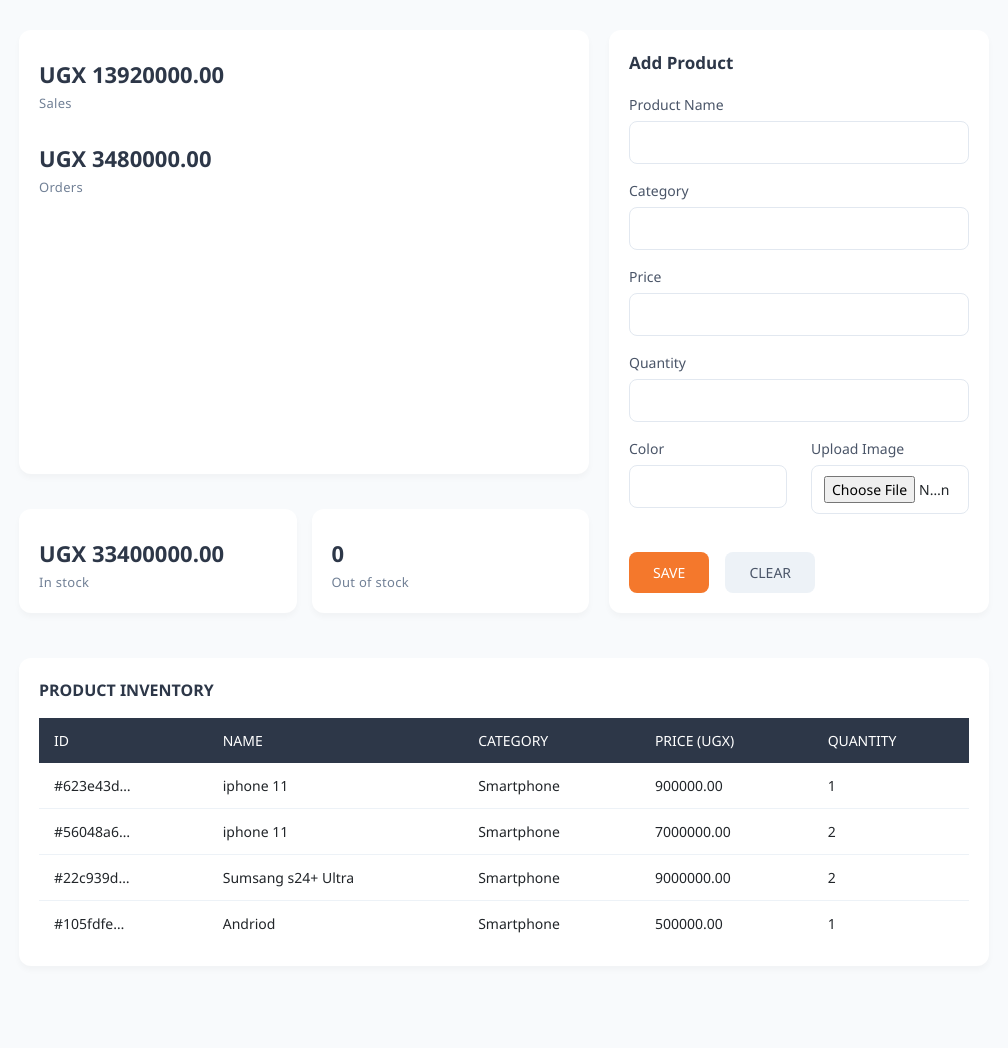
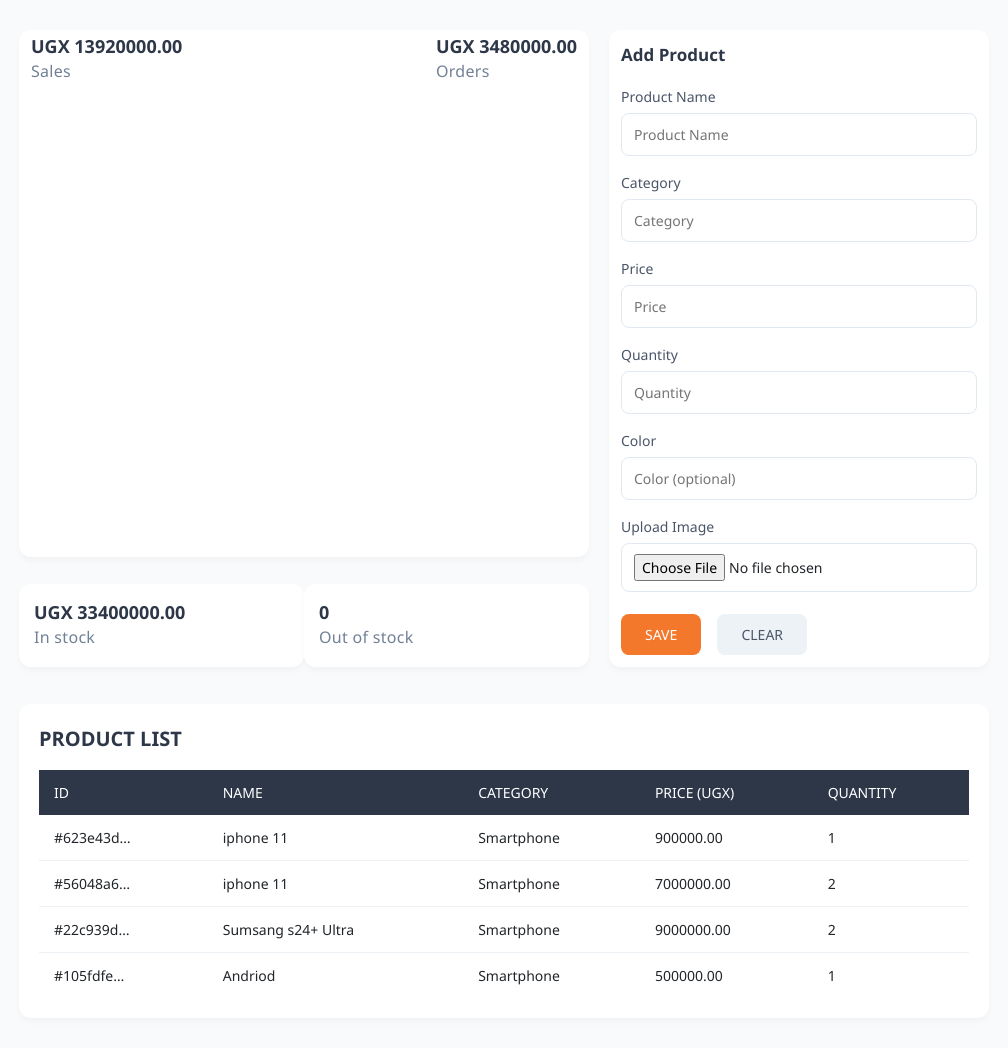
Before and after one commit to tech-refactory/CSE-25-02-ST-ASSESSMENT, a Django app: page / in a window 1280 px wide. Shown: the whole page, without its empty margins (136-1144 px from the left). Before the commit the page ends 933 px from the top, so only its background shows below. Run offline with Django 5.2, Linux system fonts and the light colour scheme; data comes from the database, SQL or seed files in the repository; both versions use the stored data as it was after the commit.

Commit message:
changes in css and html

```diff
--- a/natasha_justine/asses/asses/urls.py
+++ b/natasha_justine/asses/asses/urls.py
@@ -16,8 +16,11 @@ Including another URLconf
 """
 from django.contrib import admin
 from django.urls import path
+from django.conf import settings
+from django.conf.urls.static import static
 from home import views
 
+# URL Configuration
 urlpatterns = [
     path('', views.indexpage, name='indexpage'),
 ]
--- a/natasha_justine/asses/home/forms.py
+++ b/natasha_justine/asses/home/forms.py
@@ -5,41 +5,133 @@ from .models import Product
 
 class ProductForm(forms.ModelForm):
     """Product Form: Handles input validation and styling for the product creation form"""
-    name = forms.CharField(label='Product Name', widget=forms.TextInput(attrs={'placeholder': 'Product Name'}))
-    category = forms.CharField(label='Category', widget=forms.TextInput(attrs={'placeholder': 'Category'}))
-    price = forms.DecimalField(label='Price ', widget=forms.NumberInput(attrs={'placeholder': 'Price '}))
-    quantity = forms.IntegerField(label='Quantity', widget=forms.NumberInput(attrs={'placeholder': 'Quantity'}))
-    color = forms.CharField(label='Color', required=False, widget=forms.TextInput(attrs={'placeholder': 'Color'}))
-    image = forms.ImageField(label='Upload Image', required=False, widget=forms.FileInput(attrs={'placeholder': 'Upload Image'}))
+    name = forms.CharField(
+        label='Product Name',
+        min_length=3,
+        max_length=255,
+        widget=forms.TextInput(attrs={
+            'class': 'form-input',
+            'placeholder': 'Product Name',
+        })
+    )
+    category = forms.CharField(
+        label='Category',
+        min_length=2,
+        max_length=255,
+        widget=forms.TextInput(attrs={
+            'class': 'form-input',
+            'placeholder': 'Category',
+        })
+    )
+    price = forms.DecimalField(
+        label='Price',
+        min_value=0.01,
+        max_value=1000000000,
+        decimal_places=2,
+        widget=forms.NumberInput(attrs={
+            'class': 'form-input',
+            'placeholder': 'Price',
+            'step': '0.01',
+        })
+    )
+    quantity = forms.IntegerField(
+        label='Quantity',
+        min_value=0,
+        max_value=1000000,
+        widget=forms.NumberInput(attrs={
+            'class': 'form-input',
+            'placeholder': 'Quantity',
+        })
+    )
+    color = forms.CharField(
+        label='Color',
+        required=False,
+        min_length=2,
+        max_length=100,
+        widget=forms.TextInput(attrs={
+            'class': 'form-input',
+            'placeholder': 'Color (optional)',
+        })
+    )
+    image = forms.ImageField(
+        label='Upload Image',
+        required=True,
+        widget=forms.FileInput(attrs={
+            'class': 'form-input',
+            'accept': 'image/*',
+        })
+    )
 
     class Meta:
         model = Product
         fields = ['name', 'category', 'price', 'quantity', 'color', 'image']
-        # You can customize widgets, labels, etc., here if needed
 
     def clean_name(self):
         name = self.cleaned_data['name']
-        if len(name) < 3:
-            raise forms.ValidationError("Product name must be at least 3 characters long.")
+        name = name.strip()
+        if not name[0].isalpha():
+            raise forms.ValidationError("Product name must start with a letter.")
+        if not all(c.isalnum() or c.isspace() or c in '-_' for c in name):
+            raise forms.ValidationError("Product name can only contain letters, numbers, spaces, hyphens, and underscores.")
         return name
+
+    def clean_category(self):
+        category = self.cleaned_data['category']
+        category = category.strip()
+        if not category[0].isalpha():
+            raise forms.ValidationError("Category must start with a letter.")
+        if not all(c.isalnum() or c.isspace() for c in category):
+            raise forms.ValidationError("Category can only contain letters, numbers, and spaces.")
+        return category
 
     def clean_price(self):
         price = self.cleaned_data['price']
         if price <= 0:
-            raise forms.ValidationError("Price must be a positive value.")
-        return price
+            raise forms.ValidationError("Price must be greater than zero.")
+        if price > 1000000000:
+            raise forms.ValidationError("Price cannot exceed 1 billion.")
+        return round(price, 2)  # Ensure 2 decimal places
 
     def clean_quantity(self):
         quantity = self.cleaned_data['quantity']
         if quantity < 0:
             raise forms.ValidationError("Quantity cannot be negative.")
+        if quantity > 1000000:
+            raise forms.ValidationError("Quantity cannot exceed 1 million units.")
         return quantity
+
+    def clean_color(self):
+        color = self.cleaned_data.get('color')
+        if color:
+            color = color.strip()
+            if not color[0].isalpha():
+                raise forms.ValidationError("Color must start with a letter.")
+            if not all(c.isalpha() or c.isspace() for c in color):
+                raise forms.ValidationError("Color can only contain letters and spaces.")
+            # Convert to title case (e.g., "dark blue" -> "Dark Blue")
+            color = color.title()
+        return color
+
+    def clean_image(self):
+        image = self.cleaned_data.get('image')
+        if not image:
+            raise forms.ValidationError("An image is required for the product.")
+        if image.size > 5 * 1024 * 1024:  # 5MB limit
+            raise forms.ValidationError("Image file is too large. Maximum size is 5MB.")
+        if not image.content_type.startswith('image/'):
+            raise forms.ValidationError("Uploaded file must be an image.")
+        allowed_types = ['image/jpeg', 'image/png', 'image/gif']
+        if image.content_type not in allowed_types:
+            raise forms.ValidationError("Only JPEG, PNG, and GIF images are allowed.")
+        return image
 
     def clean(self):
         cleaned_data = super().clean()
         quantity = cleaned_data.get('quantity')
-        price = cleaned_data.get('price')
+        price = cleaned_data.get('price')        # Cross-field validations
+        if quantity is not None and price is not None:
+            # For large quantities, ensure minimum price
+            if quantity > 100 and price < 1000:
+                raise forms.ValidationError("For large quantities (>100), the price should be at least 1000.")
 
-        if quantity is not None and price is not None and quantity > 100 and price < 1000:
-            raise forms.ValidationError("For large quantities, the price should be at least 1000.")
         return cleaned_data
--- a/natasha_justine/asses/home/models.py
+++ b/natasha_justine/asses/home/models.py
@@ -5,6 +5,7 @@ import uuid
 class Product(models.Model):
     # Unique identifier for each product
     id = models.UUIDField(primary_key=True, default=uuid.uuid4, editable=False)
+    created_at = models.DateTimeField(auto_now_add=True)
 
     # Basic product details
     name = models.CharField(max_length=255)
@@ -12,8 +13,6 @@ class Product(models.Model):
     price = models.DecimalField(max_digits=10, decimal_places=2)
     quantity = models.PositiveIntegerField()
     color = models.CharField(max_length=100)
-
-    # Product image (optional)
     image = models.ImageField(upload_to='product_images/', blank=True, null=True)
 
     def str(self):
--- a/natasha_justine/asses/home/templates/index.html
+++ b/natasha_justine/asses/home/templates/index.html
@@ -1,10 +1,10 @@
 <!DOCTYPE html>
-<!-- Vendor Dashboard Template -->
-<!-- Features:
-     - Real-time statistics display
-     - Product management form
-     - Dynamic product inventory table
-     - Responsive design for all screen sizes -->
+<!-- Vendor Dashboard Template
+Features:
+- Server-side validation using Django Forms
+- Form error handling and display
+- Flash messages for operation status
+- Responsive design for all devices -->
 <html lang="en">
 <head>
     <meta charset="UTF-8">
@@ -22,26 +22,34 @@
             max-width: 1000px;
             margin: 0 auto;
             padding: 0 15px;
-        }
-        .card {
+        }        .card {
             background: white;
             border-radius: 12px;
-            padding: 20px;
+            padding: 12px;
             box-shadow: 0 4px 6px rgba(0,0,0,0.03);
             border: none;
-            margin-bottom: 20px;
-        }        /* Stats Card Styles */
-        .stats-value {
-            font-size: 22px;
+            margin-bottom: 12px;
+        }
+        .main-stats.card {
+            padding: 6px 12px;
+        }
+        .small-stats .card {
+            padding: 18px 15px;
+            min-height: 10px;
+        }
+        /* Stats Card Styles */.stats-value {
+            font-size: 18px;
             font-weight: 700;
-            margin: 8px 0 3px 0;
+            margin: 0;
             color: #2d3748;
+            line-height: 1.2;
         }
         .stats-label {
             color: #718096;
-            font-size: 13px;
+            font-size: 16px;
             letter-spacing: 0.3px;
-        }        /* Form Styles */
+            margin-top: 1px;
+        }/* Form Styles */
         .form-title {
             font-size: 17px;
             font-weight: 600;
@@ -132,7 +140,7 @@
             border-bottom: none;
         }
         .section-title {
-            font-size: 16px;
+            font-size: 20px;
             font-weight: 600;
             margin: 0 0 16px 0;
             color: #2d3748;
@@ -144,7 +152,7 @@
         }
         .main-stats {
             grid-column: span 2;
-        }
+        }        /* Responsive Layout */
         @media (min-width: 768px) {
             .top-section {
                 display: grid;
@@ -154,7 +162,6 @@
             .stats-grid {
                 display: flex;
                 flex-direction: column;
-                gap: 15px;
             }
             .main-stats {
                 flex: 2;
@@ -162,24 +169,34 @@
             .small-stats {
                 display: grid;
                 grid-template-columns: 1fr 1fr;
-                gap: 15px;
             }
         }
     </style>
 </head>
 <body>    <!-- Main Dashboard Container -->
     <div class="dashboard-container">
+        {% if messages %}
+            {% for message in messages %}
+                <div class="alert {% if message.tags == 'success' %}alert-success{% else %}alert-danger{% endif %} alert-dismissible fade show mb-4" role="alert">
+                    {{ message }}
+                    <button type="button" class="btn-close" data-bs-dismiss="alert" aria-label="Close"></button>
+                </div>
+            {% endfor %}
+        {% endif %}
         <!-- Top Section: Stats Cards and Product Form -->
         <div class="top-section">
             <!-- Left Column: Dashboard Statistics -->
             <div class="stats-grid">
-                <!-- Main Stats Card: Sales and Orders -->
-                <div class="card main-stats">
-                    <div class="stats-value">UGX {{ total_sales|floatformat:2 }}</div>
-                    <div class="stats-label">Sales</div>
-                    <div style="margin-top: 20px;">
-                        <div class="stats-value">UGX {{ total_orders|floatformat:2 }}</div>
-                        <div class="stats-label">Orders</div>
+                <!-- Main Stats Card: Sales and Orders -->                <div class="card main-stats">
+                    <div style="display: flex; justify-content: space-between;">
+                        <div>
+                            <div class="stats-value">UGX {{ total_sales|floatformat:2 }}</div>
+                            <div class="stats-label">Sales</div>
+                        </div>
+                        <div>
+                            <div class="stats-value">UGX {{ total_orders|floatformat:2 }}</div>
+                            <div class="stats-label">Orders</div>
+                        </div>
                     </div>
                 </div>
                 <div class="small-stats">
@@ -196,39 +213,24 @@
               <!-- Right Column: Product Entry Form -->
             <div class="card">
                 <!-- Product Form with validation and image upload -->
-                <div class="form-title">Add Product</div>
-                <form method="POST" action="" enctype="multipart/form-data">
+                <div class="form-title">Add Product</div>                <form method="POST" action="" enctype="multipart/form-data">
                     {% csrf_token %}
+                    {% for field in form %}
                     <div class="form-group">
-                        <label class="form-label">Product Name</label>
-                        <input type="text" class="form-input" name="name" required>
+                        <label class="form-label">{{ field.label }}</label>
+                        {{ field }}
+                        {% if field.errors %}
+                            {% for error in field.errors %}
+                                <div class="invalid-feedback">{{ error }}</div>
+                            {% endfor %}
+                        {% endif %}
                     </div>
-                    <div class="form-group">
-                        <label class="form-label">Category</label>
-                        <input type="text" class="form-input" name="category" required>
-                    </div>
-                    <div class="form-group">
-                        <label class="form-label">Price</label>
-                        <input type="number" class="form-input" name="price" required>
-                    </div>
-                    <div class="form-group">
-                        <label class="form-label">Quantity</label>
-                        <input type="number" class="form-input" name="quantity" required>
-                    </div>
-                    <div class="row">
-                        <div class="col-md-6">
-                            <div class="form-group">
-                                <label class="form-label">Color</label>
-                                <input type="text" class="form-input" name="color">
-                            </div>
-                        </div>
-                        <div class="col-md-6">
-                            <div class="form-group">
-                                <label class="form-label">Upload Image</label>
-                                <input type="file" class="form-input" name="image" accept="image/*">
-                            </div>
-                        </div>
-                    </div>
+                    {% endfor %}
+                    {% if form.non_field_errors %}
+                        {% for error in form.non_field_errors %}
+                            <div class="alert alert-danger">{{ error }}</div>
+                        {% endfor %}
+                    {% endif %}
                     <div class="button-group">
                         <button type="submit" class="btn-save">SAVE</button>
                         <button type="reset" class="btn-clear">CLEAR</button>
@@ -239,7 +241,7 @@
 
         <!-- Products Table -->
         <div class="table-container">
-            <div class="section-title">PRODUCT INVENTORY</div>
+            <div class="section-title">PRODUCT LIST</div>
             <table class="products-table">
                 <thead>
                     <tr>
--- a/natasha_justine/asses/home/views.py
+++ b/natasha_justine/asses/home/views.py
@@ -9,20 +9,27 @@ def indexpage(request):
     """
     Main dashboard view that handles:
     1. Displaying product list and statistics
-    2. Processing new product submissions
-    3. Calculating dashboard metrics
+    2. Processing new product submissions with validation
+    3. Calculating dashboard metrics and inventory status
     """
     if request.method == 'POST':
         form = ProductForm(request.POST, request.FILES)
         if form.is_valid():
-            form.save()
-            messages.success(request, "Product added successfully!")
-            return redirect('indexpage')
+            try:
+                product = form.save()
+                messages.success(request, f"Product '{product.name}' has been successfully added to your inventory!")
+                return redirect('indexpage')
+            except Exception as e:
+                messages.error(request, f"Error saving product: {str(e)}")
+        else:
+            messages.error(request, "Please correct the errors below.")
     else:
         form = ProductForm()
 
-    products = Product.objects.all().order_by('-id')  # Get all products, newest first
-      # Calculate current stock value and out of stock items
+    # Get all products, ordered by newest first
+    products = Product.objects.all().order_by('-id')
+
+    # Calculate current stock value and out of stock items
     in_stock_value = sum(product.price * product.quantity for product in products)
     out_of_stock_count = products.filter(quantity=0).count()
 
```
Also changed, not shown: natasha_justine/asses/db.sqlite3, natasha_justine/asses/home/migrations/0005_product_created_at.py (added), natasha_justine/asses/product_images/Screenshot_2025-04-14_205626_18WwOMP.png (added), natasha_justine/asses/product_images/Screenshot_2025-04-14_205626_QRbu9v2.png (added), natasha_justine/asses/product_images/Screenshot_2025-04-14_205626_ZmW1gz5.png (added), natasha_justine/asses/product_images/Screenshot_2025-04-14_205626_wnGaz1u.png (added).
